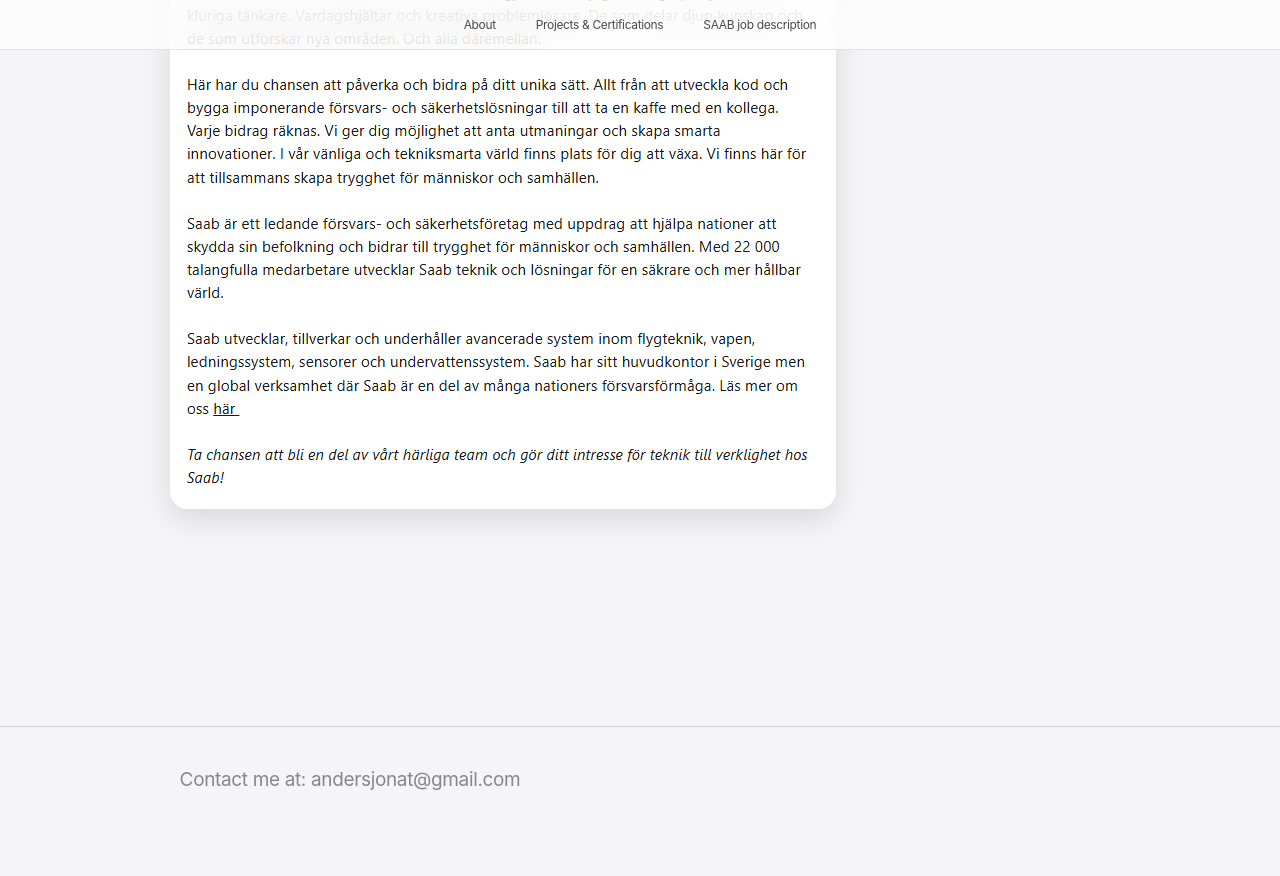
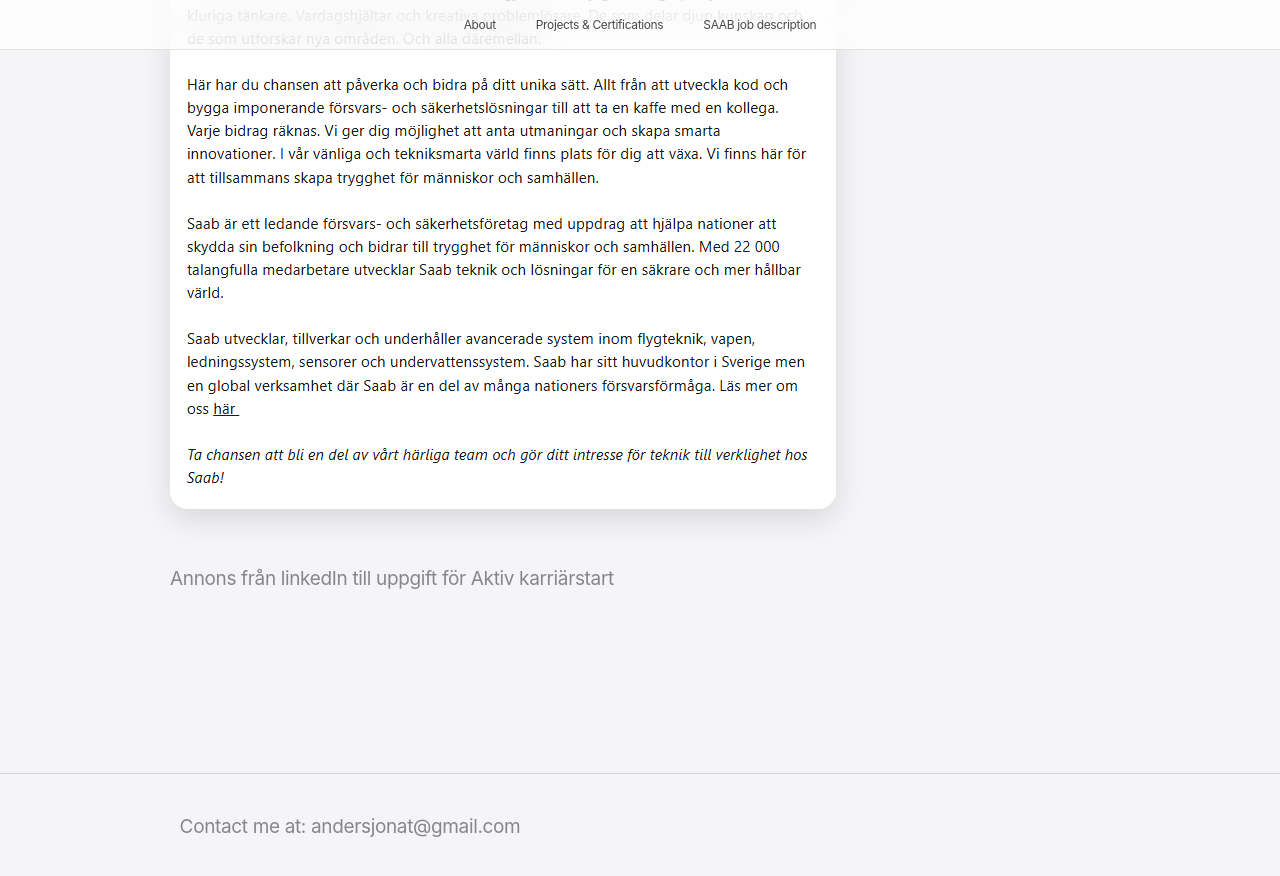
Before and after one commit to anders-ijas/anders-ijas.github.io, a Jekyll site: the page built from jobbdesc.md, in a window 1280 px wide and 900 px high, scrolled down 1768 px. Shown: the top 876 px of the window. Built offline with Jekyll 4.4.1, drawn with Linux system fonts in a browser that asks for light colours; before the commit the page ends 2622 px from its top, so only the background shows below that.

Commit message:
Update jobbdesc.md

```diff
--- a/jobbdesc.md
+++ b/jobbdesc.md
@@ -5,3 +5,5 @@ title: SAAB job description
 ![1](/assets/jobb1.png)
 ![2](/assets/jobb2.png)
 ![3](/assets/jobb3.png)
+
+Annons från linkedIn till uppgift för Aktiv karriärstart
```
